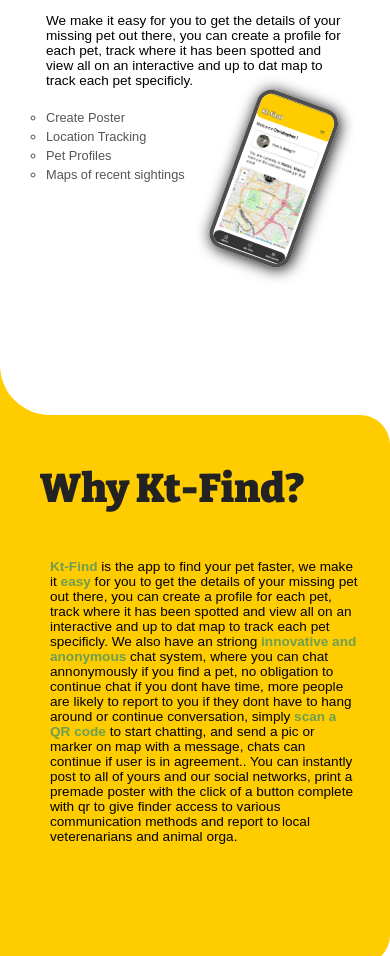
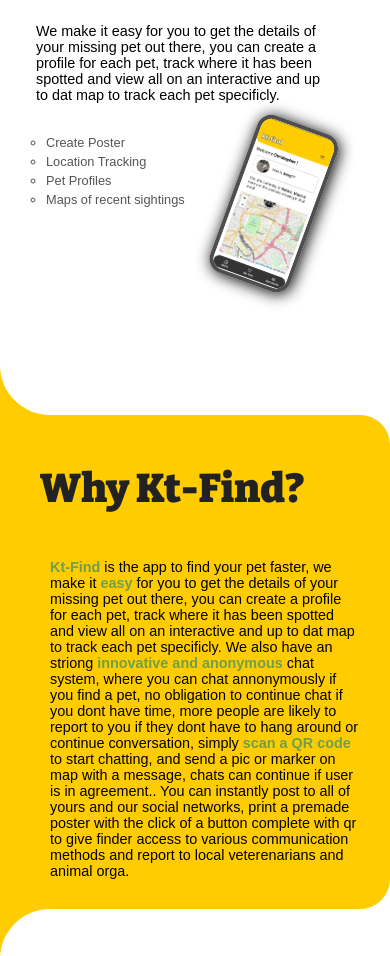
Before and after one commit to kt-fi/kt-find, a website: page index.html in a window 390 px wide. Shown: the part 440-1396 px from the top of the page. Drawn offline with nearby package versions, Linux system fonts and the light colour scheme; a web font is replaced by a local one.

Commit message:
first commit

```diff
--- a/sass/_info.scss
+++ b/sass/_info.scss
@@ -1,6 +1,6 @@
 
 .info {
-     height: 550px;
+     height: min-content;
   background-color: white;
 
 }
@@ -27,6 +27,7 @@
          border-radius: 100px;
 
             @media screen and (max-width: 600px) {
+               font-size: 1.8rem;
                width: 100%;
                padding: 10px;
                border-radius: 50px;
--- a/sass/_scroller.scss
+++ b/sass/_scroller.scss
@@ -183,6 +183,11 @@
     padding:  0 0 0 20px;
     font-size: 1.7rem;
     font-weight: 300;
+
+    @media screen and (max-width: 600px) {
+        font-size: 1.8rem;
+        padding: 10px;
+    }
 }
 
 img {
@@ -191,7 +196,6 @@
     height: 60%;;
     max-width: 100%;
     border-radius: 8px;
-
 
 }
 
```
Also changed, not shown: styles.css, 1 other file.
